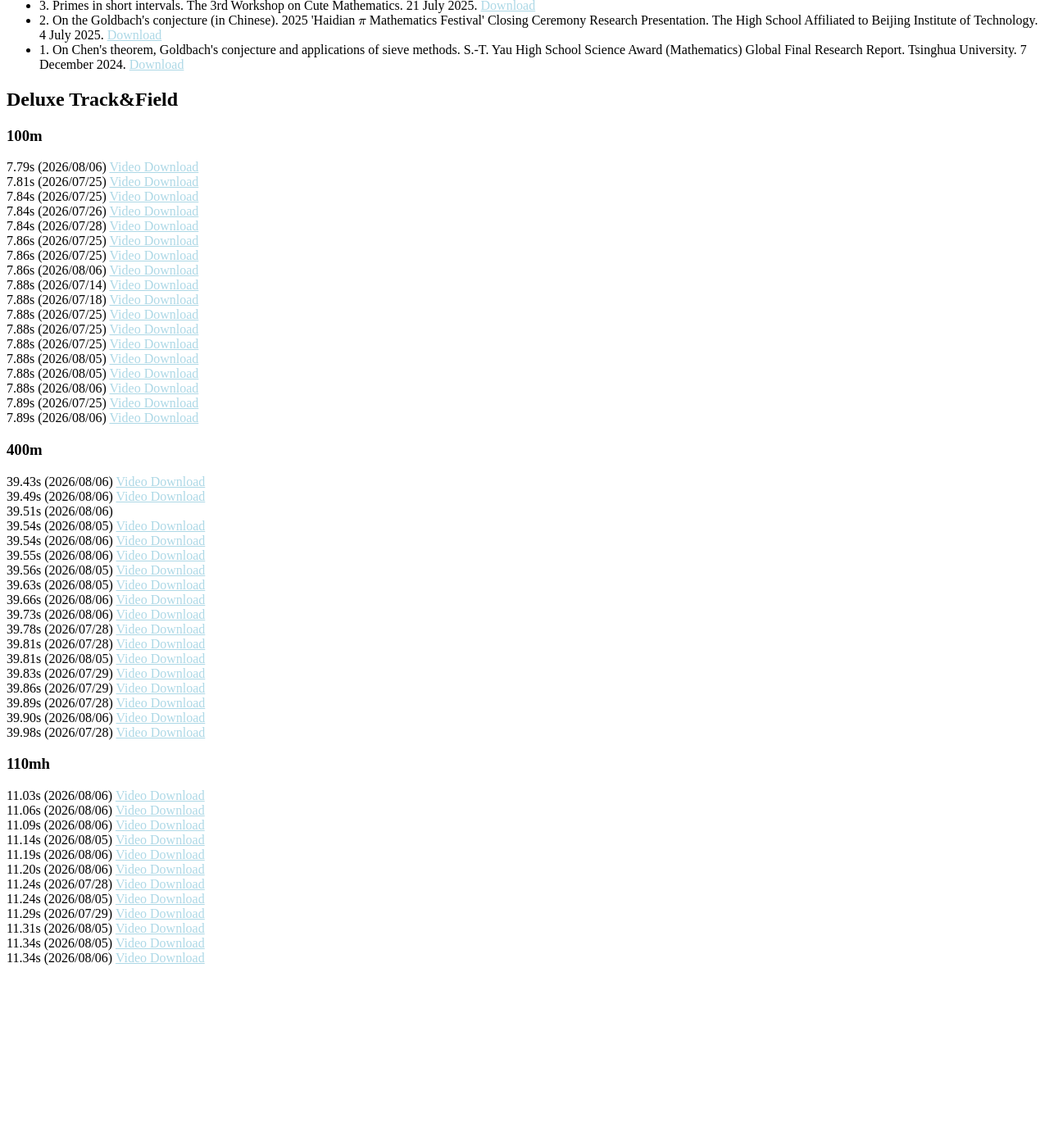
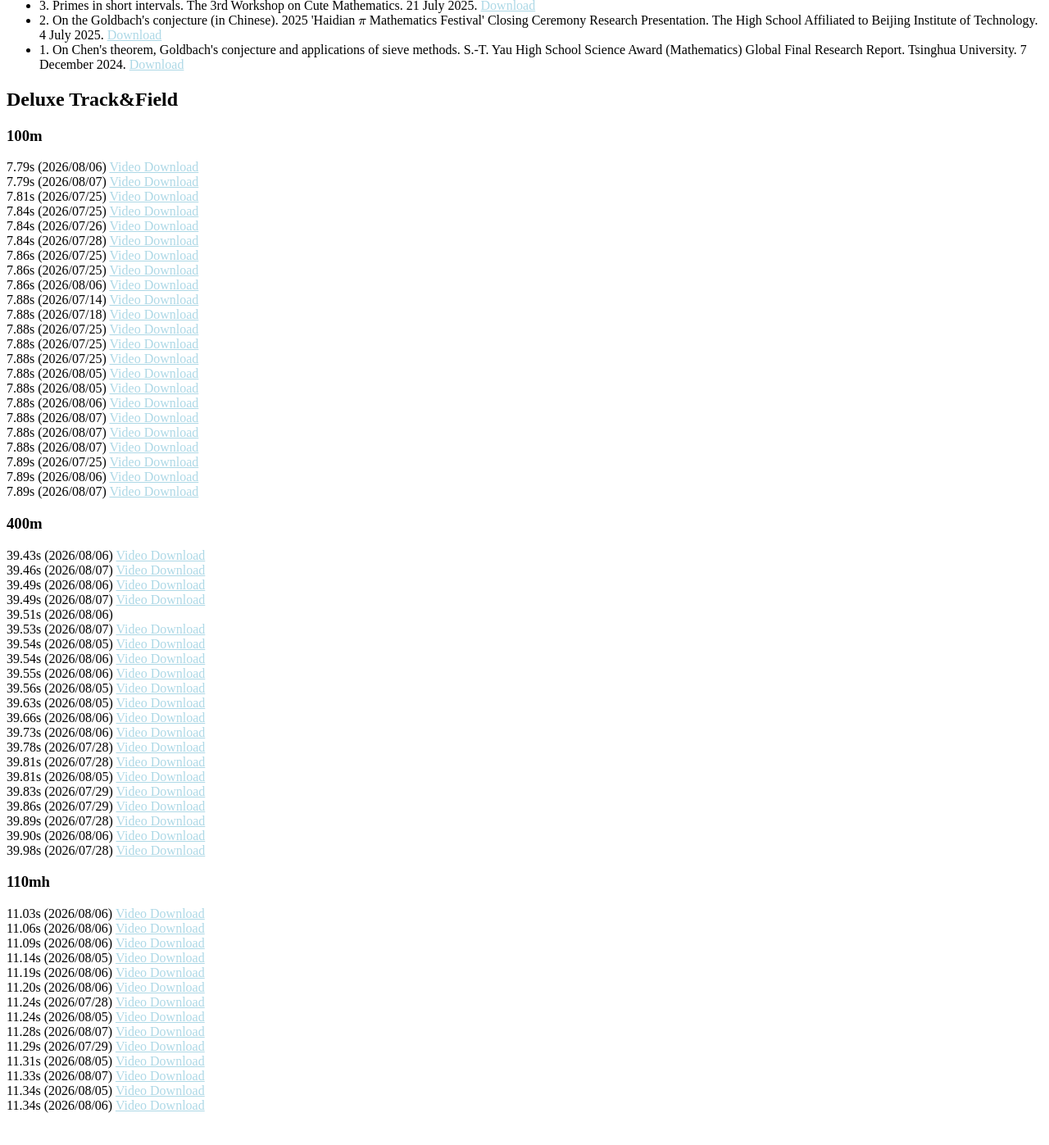
Before and after one commit to CareyRunboLi/CareyRunboLi.github.io, a Jekyll site: the page built from index.md, in a window 1280 px wide and 1400 px high, scrolled down 2708 px. Shown: the top 1397 px of the window at 82% size. Built offline with Jekyll 4.4.1, drawn with Linux system fonts in a browser that asks for light colours; some web fonts are replaced; formulas are drawn with MathJax 3; a style sheet for code colours, icons or effects is not loaded; our own code applies the rules of GitHub Pages for plain Markdown files; before the commit the page ends 3928 px from its top, so only the background shows below that.

Commit message:
Update trackandfield.md

```diff
--- a/_includes/trackandfield.md
+++ b/_includes/trackandfield.md
@@ -9,6 +9,7 @@
 ### 100m
 
 7.79s (2026/08/06) <a href="https://runbolicarey.com/assets/TrackAndField/DeluxeTrackAndField_100m_7.79s_260806.mp4"><span>Video Download</span></a>
+7.79s (2026/08/07) <a href="https://runbolicarey.com/assets/TrackAndField/DeluxeTrackAndField_100m_7.79s_260807.mp4"><span>Video Download</span></a>
 7.81s (2026/07/25) <a href="https://runbolicarey.com/assets/TrackAndField/DeluxeTrackAndField_100m_7.81s_260725.mp4"><span>Video Download</span></a>
 7.84s (2026/07/25) <a href="https://runbolicarey.com/assets/TrackAndField/DeluxeTrackAndField_100m_7.84s_260725.mp4"><span>Video Download</span></a>
 7.84s (2026/07/26) <a href="https://runbolicarey.com/assets/TrackAndField/DeluxeTrackAndField_100m_7.84s_260726.mp4"><span>Video Download</span></a>
@@ -24,14 +25,21 @@
 7.88s (2026/08/05) <a href="https://runbolicarey.com/assets/TrackAndField/DeluxeTrackAndField_100m_7.88s_260805_1.mp4"><span>Video Download</span></a>
 7.88s (2026/08/05) <a href="https://runbolicarey.com/assets/TrackAndField/DeluxeTrackAndField_100m_7.88s_260805_2.mp4"><span>Video Download</span></a>
 7.88s (2026/08/06) <a href="https://runbolicarey.com/assets/TrackAndField/DeluxeTrackAndField_100m_7.88s_260806.mp4"><span>Video Download</span></a>
+7.88s (2026/08/07) <a href="https://runbolicarey.com/assets/TrackAndField/DeluxeTrackAndField_100m_7.88s_260807_1.mp4"><span>Video Download</span></a>
+7.88s (2026/08/07) <a href="https://runbolicarey.com/assets/TrackAndField/DeluxeTrackAndField_100m_7.88s_260807_2.mp4"><span>Video Download</span></a>
+7.88s (2026/08/07) <a href="https://runbolicarey.com/assets/TrackAndField/DeluxeTrackAndField_100m_7.88s_260807_3.mp4"><span>Video Download</span></a>
 7.89s (2026/07/25) <a href="https://runbolicarey.com/assets/TrackAndField/DeluxeTrackAndField_100m_7.89s_260725.mp4"><span>Video Download</span></a>
-7.89s (2026/08/06) <a href="https://runbolicarey.com/assets/TrackAndField/DeluxeTrackAndField_100m_7.99s_260806.mp4"><span>Video Download</span></a>
+7.89s (2026/08/06) <a href="https://runbolicarey.com/assets/TrackAndField/DeluxeTrackAndField_100m_7.89s_260806.mp4"><span>Video Download</span></a>
+7.89s (2026/08/07) <a href="https://runbolicarey.com/assets/TrackAndField/DeluxeTrackAndField_100m_7.89s_260807.mp4"><span>Video Download</span></a>
 
 ### 400m
 
 39.43s (2026/08/06) <a href="https://runbolicarey.com/assets/TrackAndField/DeluxeTrackAndField_400m_39.43s_260806_Lite.mp4"><span>Video Download</span></a>
+39.46s (2026/08/07) <a href="https://runbolicarey.com/assets/TrackAndField/DeluxeTrackAndField_400m_39.46s_260807_Lite.mp4"><span>Video Download</span></a>
 39.49s (2026/08/06) <a href="https://runbolicarey.com/assets/TrackAndField/DeluxeTrackAndField_400m_39.49s_260806_Lite.mp4"><span>Video Download</span></a>
+39.49s (2026/08/07) <a href="https://runbolicarey.com/assets/TrackAndField/DeluxeTrackAndField_400m_39.49s_260807_Lite.mp4"><span>Video Download</span></a>
 39.51s (2026/08/06)
+39.53s (2026/08/07) <a href="https://runbolicarey.com/assets/TrackAndField/DeluxeTrackAndField_400m_39.53s_260807_Lite.mp4"><span>Video Download</span></a>
 39.54s (2026/08/05) <a href="https://runbolicarey.com/assets/TrackAndField/DeluxeTrackAndField_400m_39.54s_260805_Lite.mp4"><span>Video Download</span></a>
 39.54s (2026/08/06) <a href="https://runbolicarey.com/assets/TrackAndField/DeluxeTrackAndField_400m_39.54s_260806_Lite.mp4"><span>Video Download</span></a>
 39.55s (2026/08/06) <a href="https://runbolicarey.com/assets/TrackAndField/DeluxeTrackAndField_400m_39.55s_260806_Lite.mp4"><span>Video Download</span></a>
@@ -58,7 +66,9 @@
 11.20s (2026/08/06) <a href="https://runbolicarey.com/assets/TrackAndField/DeluxeTrackAndField_110mh_11.20s_260806.mp4"><span>Video Download</span></a>
 11.24s (2026/07/28) <a href="https://runbolicarey.com/assets/TrackAndField/DeluxeTrackAndField_110mh_11.24s_260728.mp4"><span>Video Download</span></a>
 11.24s (2026/08/05) <a href="https://runbolicarey.com/assets/TrackAndField/DeluxeTrackAndField_110mh_11.24s_260805.mp4"><span>Video Download</span></a>
+11.28s (2026/08/07) <a href="https://runbolicarey.com/assets/TrackAndField/DeluxeTrackAndField_110mh_11.28s_260807.mp4"><span>Video Download</span></a>
 11.29s (2026/07/29) <a href="https://runbolicarey.com/assets/TrackAndField/DeluxeTrackAndField_110mh_11.29s_260729.mp4"><span>Video Download</span></a>
 11.31s (2026/08/05) <a href="https://runbolicarey.com/assets/TrackAndField/DeluxeTrackAndField_110mh_11.31s_260805.mp4"><span>Video Download</span></a>
+11.33s (2026/08/07) <a href="https://runbolicarey.com/assets/TrackAndField/DeluxeTrackAndField_110mh_11.33s_260807.mp4"><span>Video Download</span></a>
 11.34s (2026/08/05) <a href="https://runbolicarey.com/assets/TrackAndField/DeluxeTrackAndField_110mh_11.34s_260805.mp4"><span>Video Download</span></a>
 11.34s (2026/08/06) <a href="https://runbolicarey.com/assets/TrackAndField/DeluxeTrackAndField_110mh_11.34s_260806.mp4"><span>Video Download</span></a>
```
